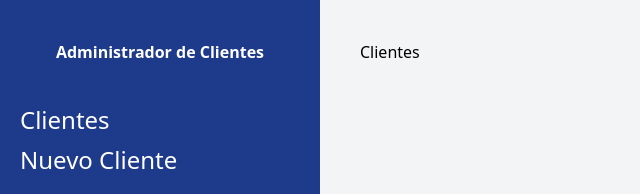
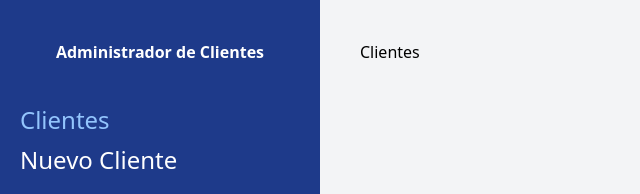
Before and after one commit to ivan-burgio/proyecto-crm-vite, a React (Vite) app: page / in a window 1280 px wide. Shown: the top 194 px of the page, without its empty margins (0-640 px from the left). Built offline with nearby package versions, Linux system fonts and the light colour scheme.

Commit message:
Resaltar la pagina actual

```diff
--- a/src/components/Layout.jsx
+++ b/src/components/Layout.jsx
@@ -1,14 +1,27 @@
-import { Outlet, Link } from "react-router-dom";
+import { Outlet, Link, useLocation, NavLink } from "react-router-dom";
 
 export default function Layout() {
+    const location = useLocation();
+
     return (
         <div className="md:flex md:min-h-screen">
             <aside className="md:w-1/4 bg-blue-900 px-5 py-10">
                 <h2 className="text-4x font-black text-center text-white">Administrador de Clientes</h2>
 
                 <nav className="mt-10">
-                <Link className="text-2xl block mt-2 hover:text-blue-300 text-white" to="/">Clientes</Link>
-                <Link className="text-2xl block mt-2 hover:text-blue-300 text-white" to="/clientes/nuevo">Nuevo Cliente</Link>
+                    <Link
+                        className={`${location.pathname === '/' ? 'text-blue-300' : 'text-white'} text-2xl block mt-2 hover:text-blue-300`}
+                        to="/"
+                    >
+                        Clientes
+                    </Link>
+
+                    <Link
+                        className={`${location.pathname === '/clientes/nuevo' ? 'text-blue-300' : 'text-white'} text-2xl block mt-2 hover:text-blue-300`}
+                        to="/clientes/nuevo"
+                    >
+                        Nuevo Cliente
+                    </Link>
                 </nav>
             </aside>
 
```
Lines whose indentation alone changed are shown as unchanged.
